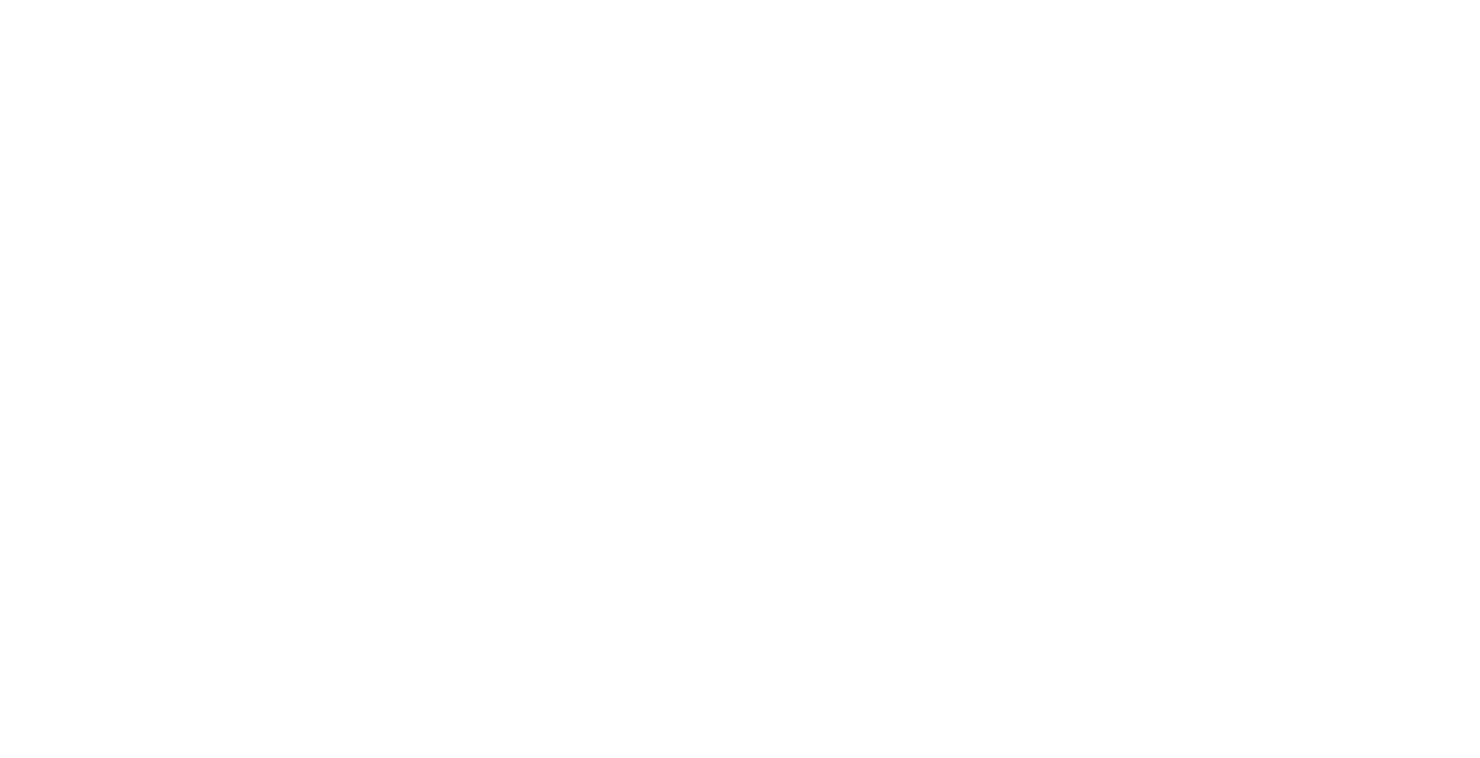
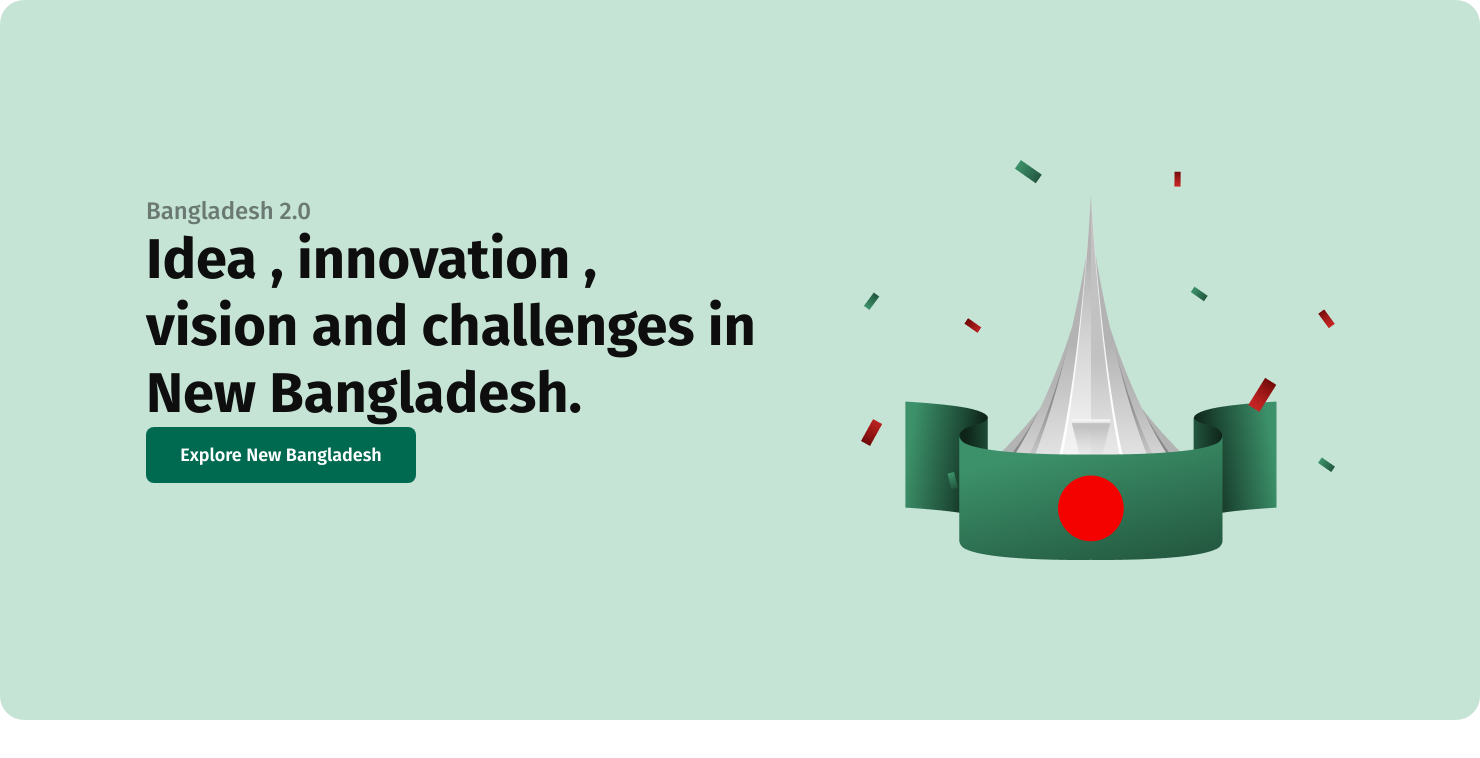
Before and after one commit to msbabor/b11-assignment-01, a plain HTML site: page index.html in a window 1280 px wide. Shown: the whole page, 1480 px wide, since content can reach past the window. Drawn offline with Linux system fonts and the light colour scheme.

Commit message:
added the hero section

```diff
--- a/index.html
+++ b/index.html
@@ -4,13 +4,23 @@
     <meta charset="UTF-8">
     <meta name="viewport" content="width=device-width, initial-scale=1.0">
     <title>Bangladesh 2.0</title>
+    <link rel="stylesheet" href="styles/style.css">
 </head>
 <body>
-    <header>
-
-    </header>
     <main>
-
+        <!-- hero section start here -->
+        <section id="hero">
+            <div class="hero-descrition">
+                <p class="hero-sub-title">Bangladesh 2.0</p>
+                <h1 class="hero-title">Idea , innovation , <br>
+                    vision and challenges in <br> New Bangladesh.</h1>
+                    <button class="btn-primary">Explore New Bangladesh</button>
+            </div>
+            <div class="hero-image">
+                <img src="assets/hero.png" alt="">
+            </div>
+        </section>
+        <!-- hero section end here -->
     </main>
     <footer>
 
--- a/styles/style.css
+++ b/styles/style.css
@@ -0,0 +1,58 @@
+@import url('https://fonts.googleapis.com/css2?family=Fira+Sans:ital,wght@0,100;0,200;0,300;0,400;0,500;0,600;0,700;0,800;0,900;1,100;1,200;1,300;1,400;1,500;1,600;1,700;1,800;1,900&display=swap');
+/* font-family: "Fira Sans", serif; */
+
+* {
+    margin: 0 auto;
+    font-family: Fira Sans;
+}
+
+/* hero style start */
+#hero{
+    width: 1280px;
+    height: 560px;
+    display: flex;
+    justify-content: center;
+    align-items: center;
+    gap: 64;
+    padding: 80px 100px 80px 100px;
+    border-radius: 24px;
+    background: rgb(198, 228, 214);
+}
+
+.hero-descrition{
+    width: 622px;
+    height: 326px;
+}
+
+.hero-sub-title{
+    color: rgba(14, 14, 14, 0.5);
+    font-size: 24px;
+    font-weight: 500;
+    line-height: 29px;
+}
+
+.hero-title{
+    color: rgb(14, 14, 14);
+    font-size: 56px;
+    font-weight: 700;
+    line-height: 67px;
+}
+
+.btn-primary{
+    width: 270px;
+    height: 56px;
+    padding: 17px 34px 17px 34px;
+    border-radius: 8px;
+    background: rgb(0, 106, 80);
+    border: none;
+    color: rgb(255, 255, 255);
+    font-size: 18px;
+    font-weight: 600;
+    line-height: 22px;
+}
+
+.hero-image{
+    width: 474.03px;
+    height: 400px;
+}
+/* hero style end */
```
